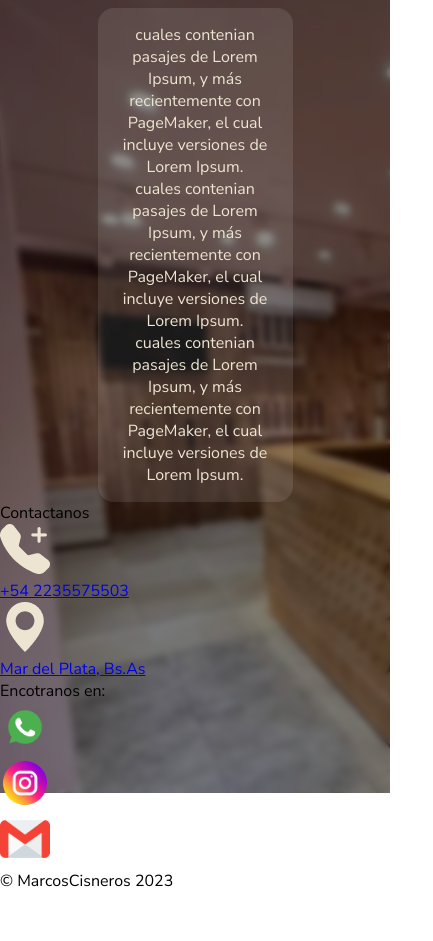
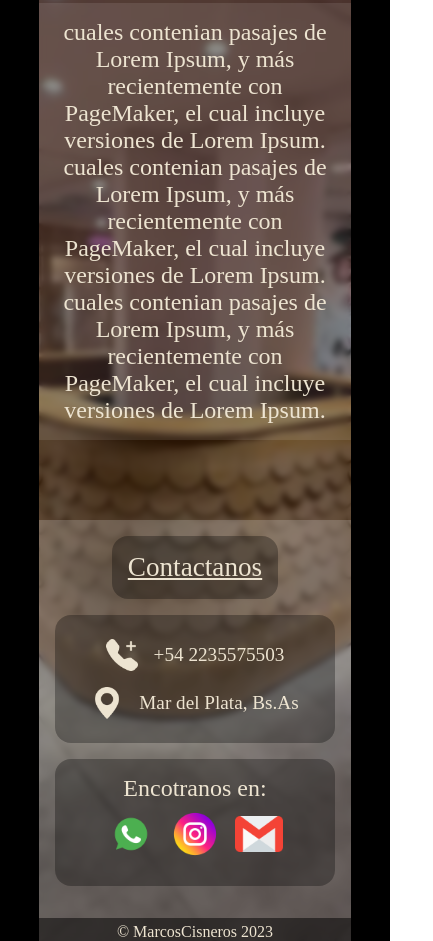
Before and after one commit to MarcossCisneros/MyH-Carpinteria, a plain HTML site: page index.html in a window 390 px wide. Shown: the part 1059-2000 px from the top of the page, 433 px wide, since content can reach past the window. Before the commit the page ends 1951 px from the top, so only its background shows below. Drawn offline with nearby package versions, Linux system fonts and the light colour scheme; a web font is replaced by a local one.

Commit message:
agregando estilos

```diff
--- a/css/style.css
+++ b/css/style.css
@@ -1,11 +1,11 @@
 @import url("https://fonts.googleapis.com/css2?family=Fraunces:opsz@9..144&family=Nunito+Sans:opsz@6..12&display=swap");
-
+@import url("https://fonts.googleapis.com/css2?family=Markazi+Text&display=swap");
 /*reset*/
 * {
   margin: 0;
   padding: 0;
   box-sizing: border-box;
-  font-family: "Nunito Sans", sans-serif;
+  font-family: "Markazi Text", serif;
 }
 
 .no-display {
@@ -13,7 +13,10 @@
 }
 
 .container {
-  background-color: #191919;
+  background-color: #000;
+  display: flex;
+  justify-content: center;
+  align-items: center;
 }
 
 /** header **/
@@ -40,23 +43,35 @@ nav {
   text-decoration: underline;
   color: #fff;
   font-weight: 500;
+  font-size: 1.5rem;
+  color: #ede4d1;
 }
 
 /**main-home**/
+main {
+  width: 100%;
+}
+
+.home-container {
+  background-image: url(../img/header-6.jpg);
+  background-repeat: no-repeat;
+  background-size: cover;
+  background-position: center;
+}
 
 .home {
-  background-image: url(../img/header-photo.jpg);
-  height: 90vh;
+  height: 80vh;
+  backdrop-filter: blur(4px);
   display: flex;
-  justify-content: space-between;
+  justify-content: flex-end;
   align-items: center;
   flex-direction: column;
 }
 
 .banner {
-  margin-top: 40%;
+  margin-bottom: 200px;
   padding: 1rem;
-  border-radius: 0.2rem;
+  border-radius: 0.5rem;
   background-color: rgba(0, 0, 0, 0.6);
   text-align: center;
 }
@@ -82,12 +97,19 @@ nav {
 
 .content-and-footer {
   background-image: url(../img/header-2.jpg);
+  background-repeat: no-repeat;
+  background-position: center;
+  background-size: cover;
 }
 
 .content-container {
   backdrop-filter: blur(3px);
   background-color: rgba(0, 0, 0, 0.5);
-  height: 100vh;
+}
+
+.jobs-container {
+  background-color: #191919;
+  padding: 1.3rem;
 }
 
 .jobs {
@@ -99,7 +121,6 @@ nav {
   background-repeat: no-repeat;
   background-size: cover;
   border-radius: 0.5rem;
-  margin: 1rem;
   padding: 1rem;
 }
 
@@ -110,10 +131,11 @@ nav {
   align-items: center;
   color: #ede4d1;
   gap: 1rem;
+  padding: 200px 0;
 }
 
 .content-info__title {
-  font-size: 2rem;
+  font-size: 2.5rem;
   font-weight: bold;
   text-decoration: underline;
 }
@@ -124,8 +146,174 @@ nav {
   text-align: center;
   background-color: rgba(255, 255, 255, 0.1);
   border-radius: 1rem;
+  font-size: 1.5rem;
 }
 /**footer**/
+footer {
+  background-color: rgba(255, 255, 255, 0.2);
+}
+
+.contact-items {
+  display: flex;
+  flex-wrap: wrap;
+  gap: 10rem;
+  align-items: center;
+  justify-content: center;
+}
+
+.contac-title {
+  text-align: center;
+  color: #ede4d1;
+  font-size: 1.7rem;
+  font-weight: 400;
+  padding: 1rem;
+  margin: 1rem;
+  display: inline-block;
+  background-color: rgba(0, 0, 0, 0.3);
+  border-radius: 1rem;
+}
+
+.contact {
+  display: flex;
+  justify-content: center;
+  align-items: center;
+  text-decoration: underline;
+  color: #ede4d1;
+}
+
+.contact-items__left {
+  display: flex;
+  flex-direction: column;
+  background-color: rgba(0, 0, 0, 0.3);
+  border-radius: 1rem;
+  padding: 1rem;
+  width: 30%;
+}
+
+.link-item {
+  display: flex;
+  justify-content: center;
+  align-items: center;
+  gap: 1rem;
+  height: 3rem;
+  color: #ede4d1;
+  text-decoration: none;
+}
+
+.link-item img {
+  width: 2rem;
+}
+
+.contact-items__right {
+  display: flex;
+  justify-content: center;
+  align-items: center;
+  flex-direction: column;
+  background-color: rgba(0, 0, 0, 0.3);
+  border-radius: 1rem;
+  padding: 1rem;
+  width: 30%;
+}
+
+.title-contact {
+  color: #ede4d1;
+  font-size: 1.5rem;
+}
+
+.contact-networks {
+  display: flex;
+  justify-content: center;
+  align-items: center;
+  gap: 1rem;
+  padding: 0.5rem;
+}
+
 .contact-networks__link img {
-  width: 50px;
+  max-width: 3rem;
 }
+
+.item-footer {
+  font-size: 1.5rem;
+}
+
+.copy {
+  background-color: rgba(0, 0, 0, 0.5);
+  text-align: center;
+  color: #ede4d1;
+  margin-top: 2rem;
+  padding: 0.3rem;
+}
+
+.main-container {
+  width: 80%;
+}
+
+/**responsive**/
+
+.menu-open {
+  display: none;
+}
+
+@media screen and (max-width: 810px) {
+  .items {
+    display: none;
+  }
+
+  .menu-open {
+    padding-top: 1rem;
+    display: block;
+  }
+
+  .menu-open img {
+    width: 2.5rem;
+  }
+
+  .nav {
+    justify-content: space-between;
+    align-items: center;
+  }
+
+  .content-info {
+    padding: 5rem 0;
+  }
+
+  .content-info__title {
+    font-size: 2.5rem;
+    font-weight: bold;
+    text-decoration: underline;
+  }
+
+  .content-info__text {
+    width: 100%;
+    padding: 1rem;
+    text-align: center;
+    background-color: rgba(255, 255, 255, 0.1);
+    border-radius: 0;
+    font-size: 1.5rem;
+  }
+
+  .contact-items {
+    gap: 1rem;
+  }
+
+  .contact-items__left {
+    width: 90%;
+  }
+  .item-footer {
+    font-size: 1.2rem;
+    text-align: center;
+  }
+
+  .content-info__title {
+    text-align: center;
+  }
+
+  .contact-items__right {
+    width: 90%;
+  }
+
+  .home {
+    justify-content: flex-end;
+    align-items: center;
+  }
+}
--- a/index.html
+++ b/index.html
@@ -11,7 +11,6 @@
     />
   </head>
   <body>
-    <div class="container">
     <header>
       <nav class="nav">
         <div class="logo">
@@ -19,7 +18,7 @@
             <img src="img/logo.png" alt="logo" />
           </a>
         </div>
-          <div class="menu-open no-display">
+        <div class="menu-open">
           <img src="img/menu.png" alt="menu-open" />
         </div>
         <div class="items">
@@ -35,8 +34,10 @@
         </div>
       </nav>
     </header>
-
+    <div class="container">
+      <div class="main-container">
         <main class="main">
+          <div class="home-container">
             <div class="home">
               <div class="banner">
                 <p class="title">Marzoli e Hijos</p>
@@ -48,12 +49,14 @@
                 <img src="img/Path (Stroke).png" alt="btn-low" />
               </div>
             </div>
-
+          </div>
+          <div class="jobs-container">
             <div class="jobs">
               <p class="title-jobs">
                 Nuestros <br />
                 Trabajos
               </p>
+            </div>
           </div>
         </main>
 
@@ -63,12 +66,14 @@
               <div class="content-info">
                 <p class="content-info__title">¿Quiénes Somos?</p>
                 <p class="content-info__text">
-                cuales contenian pasajes de Lorem Ipsum, y más recientemente con
-                PageMaker, el cual incluye versiones de Lorem Ipsum. <br />
-                cuales contenian pasajes de Lorem Ipsum, y más recientemente con
-                PageMaker, el cual incluye versiones de Lorem Ipsum. <br />
-                cuales contenian pasajes de Lorem Ipsum, y más recientemente con
-                PageMaker, el cual incluye versiones de Lorem Ipsum.
+                  cuales contenian pasajes de Lorem Ipsum, y más recientemente
+                  con PageMaker, el cual incluye versiones de Lorem Ipsum.
+                  <br />
+                  cuales contenian pasajes de Lorem Ipsum, y más recientemente
+                  con PageMaker, el cual incluye versiones de Lorem Ipsum.
+                  <br />
+                  cuales contenian pasajes de Lorem Ipsum, y más recientemente
+                  con PageMaker, el cual incluye versiones de Lorem Ipsum.
                 </p>
               </div>
             </div>
@@ -112,15 +117,16 @@
                     </div>
                   </div>
                 </div>
+              </div>
 
               <div class="copy">
                 <p class="copy-text">© MarcosCisneros 2023</p>
-              </div>
               </div>
             </footer>
           </div>
         </section>
       </div>
+    </div>
     <script src="js/main.js"></script>
   </body>
 </html>
```
Lines whose indentation alone changed are shown as unchanged.
